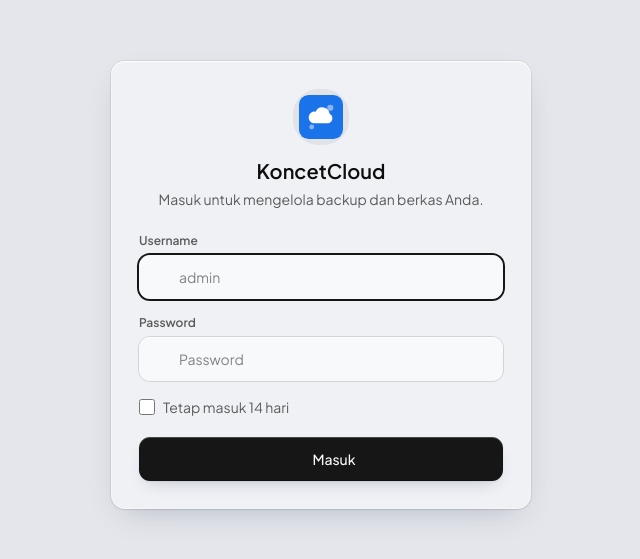
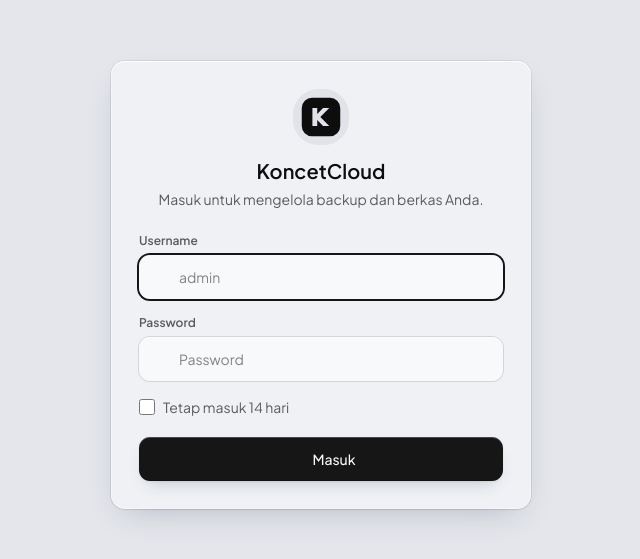
Before and after one commit to apissaj/koncetcloud, a Vue app in the folder web/: page / in a window 1280 px wide. Shown: the part 115-674 px from the top of the page, without its empty margins (319-959 px from the left). Built offline with nearby package versions, Linux system fonts and the light colour scheme; no server answers; some icons are missing.

Commit message:
feat(brand): logo Vault K (K sebagai lubang) - monokrom, ikut tema

```diff
--- a/web/src/components/AppShell.vue
+++ b/web/src/components/AppShell.vue
@@ -13,9 +13,9 @@ import {
   IconSun,
   IconUser,
 } from '@tabler/icons-vue';
-import logoUrl from '../assets/logo.svg';
 import { apiFetch } from '../composables/useApi.js';
 import AppSidebar from './AppSidebar.vue';
+import BrandMark from './BrandMark.vue';
 import AppSearch from './AppSearch.vue';
 import HelpModal from './HelpModal.vue';
 
@@ -190,8 +190,8 @@ onBeforeUnmount(() => {
           <IconMenu2 :size="22" :stroke="2" />
         </button>
         <div class="hidden items-center gap-2 lg:flex">
-          <span class="sg-control grid size-11 place-items-center overflow-hidden">
-            <img :src="logoUrl" alt="KoncetCloud" class="size-9 object-contain" />
+          <span class="grid size-11 place-items-center rounded-2xl">
+            <BrandMark :size="36" class="text-[var(--foreground)]" />
           </span>
           <span class="text-[22px] font-semibold text-[var(--foreground)]">KoncetCloud</span>
         </div>
--- a/web/src/components/AppSidebar.vue
+++ b/web/src/components/AppSidebar.vue
@@ -24,6 +24,7 @@ import {
   IconUserFilled,
 } from '@tabler/icons-vue';
 import { formatBytes } from '../composables/useFormatFile.js';
+import BrandMark from './BrandMark.vue';
 
 const props = defineProps({
   remotes: { type: Array, default: () => [] },
@@ -104,8 +105,8 @@ const hiddenCount = computed(() => Math.max(0, props.remotes.length - visibleRem
     <!-- Zona 1: brand & aksi utama (tidak ikut scroll) -->
     <div class="flex shrink-0 flex-col gap-5 pb-4">
       <div class="flex items-center gap-2 lg:hidden">
-        <span class="sg-control grid size-11 place-items-center">
-          <IconCloudFilled :size="22" :stroke="0" class="text-[var(--foreground)]" />
+        <span class="grid size-11 place-items-center rounded-2xl">
+          <BrandMark :size="40" class="text-[var(--foreground)]" />
         </span>
         <span class="text-lg font-semibold text-[var(--foreground)]">KoncetCloud</span>
       </div>
--- /dev/null
+++ b/web/src/components/BrandMark.vue
@@ -0,0 +1,21 @@
+<script setup>
+// Mark KoncetCloud: kotak rounded (wadah) dengan K sebagai ruang kosong (lubang).
+// fill="currentColor" -> otomatis mengikuti tema terang/gelap.
+defineProps({ size: { type: Number, default: 36 } });
+</script>
+
+<template>
+  <svg
+    :width="size"
+    :height="size"
+    viewBox="0 0 256 256"
+    role="img"
+    aria-label="KoncetCloud"
+    fill="currentColor"
+  >
+    <path
+      fill-rule="evenodd"
+      d="M76 16 H180 A60 60 0 0 1 240 76 V180 A60 60 0 0 1 180 240 H76 A60 60 0 0 1 16 180 V76 A60 60 0 0 1 76 16 Z M78 76 H106 V110 L140 76 H176 L124 128 L176 180 H140 L106 146 V180 H78 Z"
+    />
+  </svg>
+</template>
--- a/web/src/components/LoginView.vue
+++ b/web/src/components/LoginView.vue
@@ -1,7 +1,7 @@
 <script setup>
 import { ref } from 'vue';
 import { IconCloudFilled, IconLock, IconUser } from '@tabler/icons-vue';
-import logoUrl from '../assets/logo.svg';
+import BrandMark from './BrandMark.vue';
 
 const emit = defineEmits(['authed']);
 
@@ -54,7 +54,7 @@ async function submit() {
     <form class="sg-card w-full max-w-[420px] p-7" @submit.prevent="submit">
       <div class="mb-6 flex flex-col items-center gap-3 text-center">
         <span class="grid size-14 place-items-center overflow-hidden rounded-2xl bg-[var(--muted)]">
-          <img :src="logoUrl" alt="KoncetCloud" class="size-11 object-contain" />
+          <BrandMark :size="44" class="text-[var(--foreground)]" />
         </span>
         <div>
           <h1 class="text-xl font-semibold text-[var(--foreground)]">KoncetCloud</h1>
```
Also changed, not shown: web/public/favicon.svg, web/src/assets/logo.svg, 1 other file (tests, documents, lock files or other folders).
